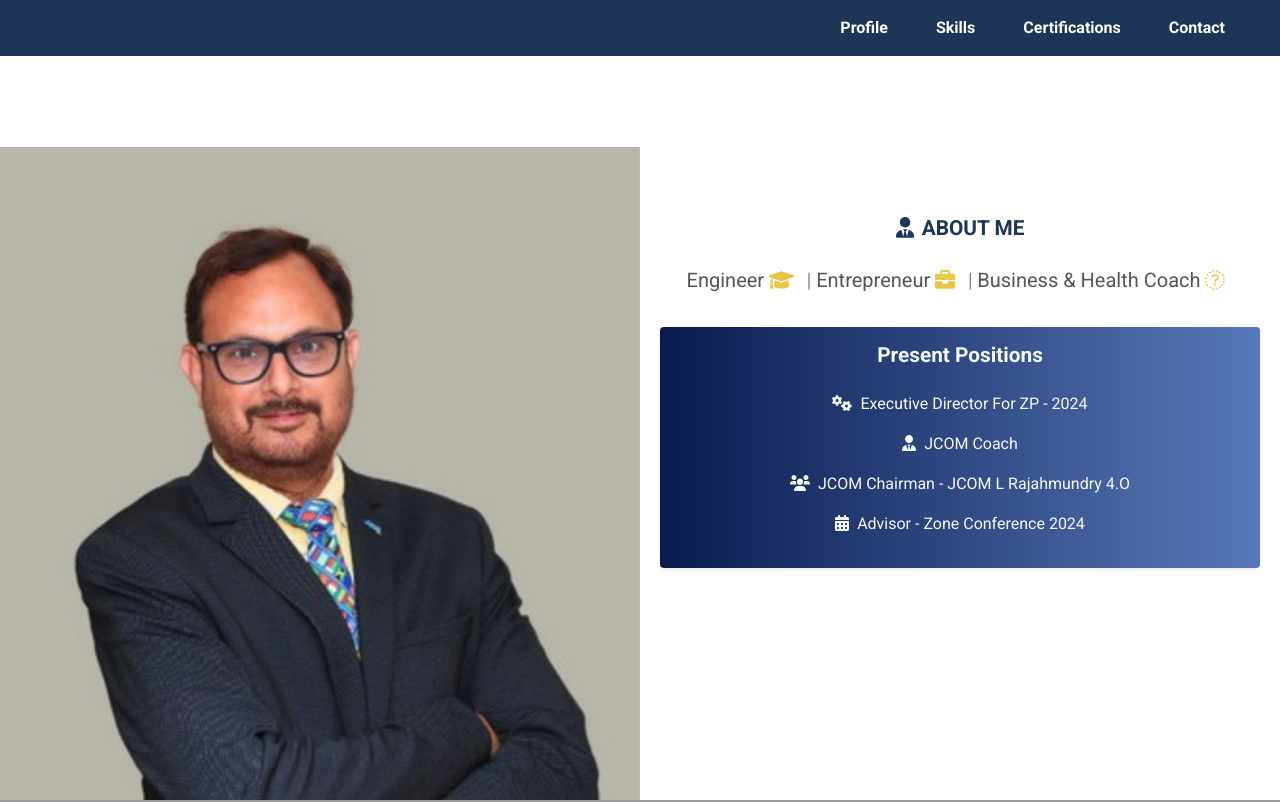
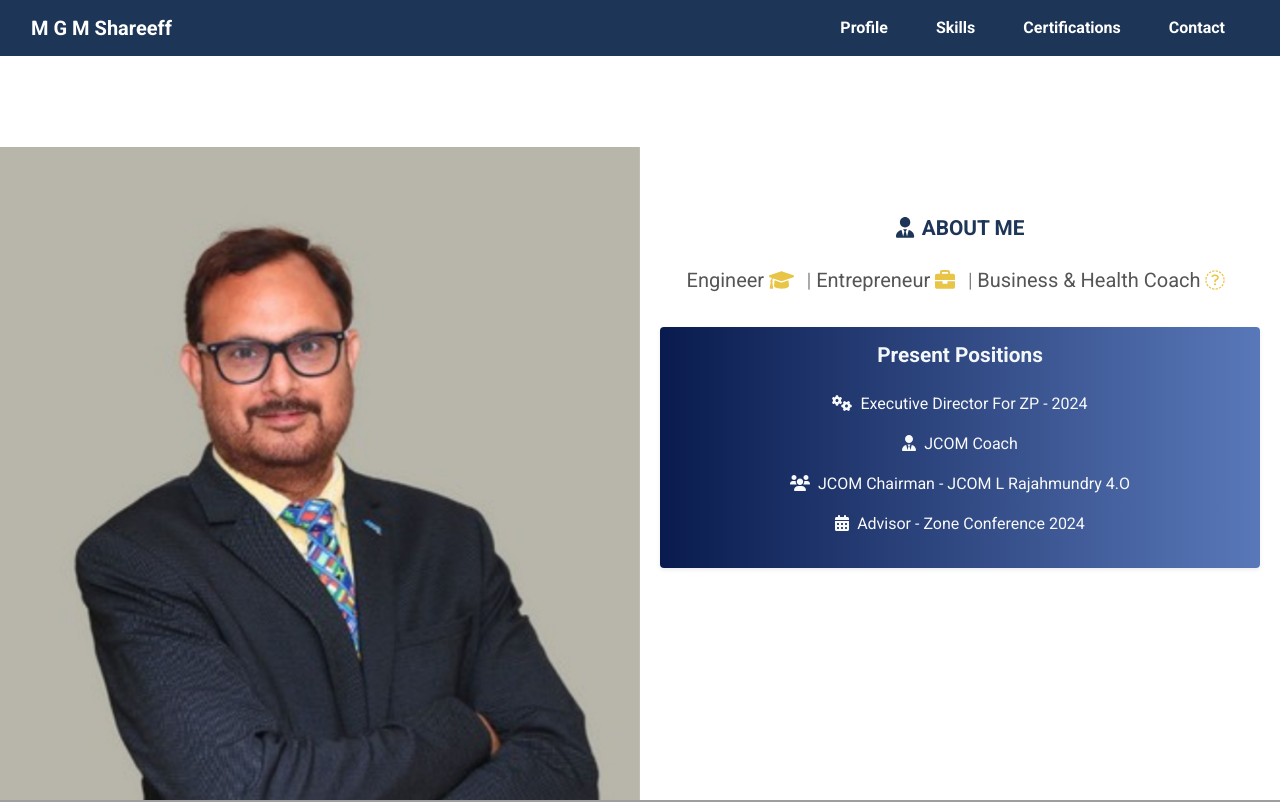
Before and after one commit to sushmithaadapa12/MGM_shareef, a plain HTML site: page index.html in a window 1280 px wide. Shown: the top 802 px of the page. Drawn offline with nearby package versions, Linux system fonts and the light colour scheme; grey boxes are pictures that could not be loaded.

Commit message:
name in navbard

```diff
--- a/index.html
+++ b/index.html
@@ -386,13 +386,14 @@
 <body>
     <!-- Navbar -->
     <nav class="navbar navbar-expand-lg navbar-dark bg-gray" style="position: absolute; top: 0; left: 0; right: 0;">
-        <div class="container-fluid justify-content-end">
+        <div class="container-fluid justify-content-between">
+            <a class="navbar-brand text-white font-weight-bold" href="#"><strong>M G M Shareeff</strong></a>
             <button class="navbar-toggler ml-auto bg-dark text-white" type="button" data-toggle="collapse" data-target="#navbarNav"
                 aria-controls="navbarNav" aria-expanded="false" aria-label="Toggle navigation">
                 <span class="navbar-toggler-icon"></span>
             </button>
-            <div class="collapse navbar-collapse justify-content-end" id="navbarNav">
-                <ul class="navbar-nav">
+            <div class="collapse navbar-collapse" id="navbarNav">
+                <ul class="navbar-nav ml-auto">
                     <li class="nav-item"><a class="nav-link" style="color:white;" href="#profile">Profile</a></li>
                     <li class="nav-item"><a class="nav-link" style="color:white;" href="#skills">Skills</a></li>
                     <li class="nav-item"><a class="nav-link" style="color:white;" href="#certifications">Certifications</a></li>
```
